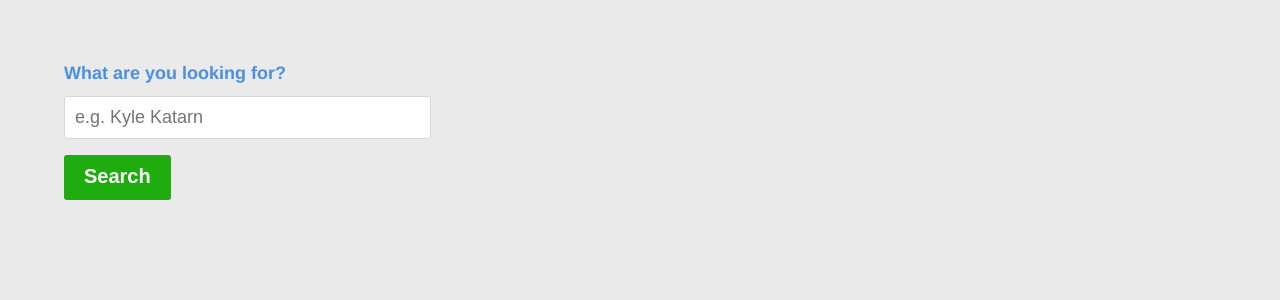
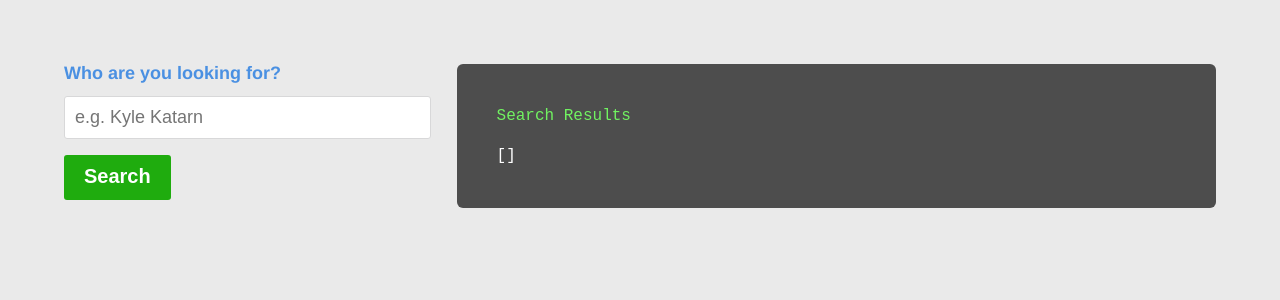
Before and after one commit to jamboid/vue-swapi-basic-connection, a Vue app: page / in a window 1280 px wide. Shown: the top 300 px of the page. Built offline with nearby package versions, Linux system fonts and the light colour scheme.

Commit message:
Added basic search and display

```diff
--- a/src/App.vue
+++ b/src/App.vue
@@ -1,16 +1,19 @@
 <template>
   <div id="app" class="gd_Base">
     <SearchForm></SearchForm>
+    <FormReport reportTitle="Search Results"></FormReport>
   </div>
 </template>
 
 <script>
 import SearchForm from "@/components/SearchForm/SearchForm";
+import FormReport from "@/components/FormReport/FormReport";
 
 export default {
   name: 'app',
   components: {
-    SearchForm
+    SearchForm,
+    FormReport
   }
 }
 </script>
--- /dev/null
+++ b/src/components/FormReport/FormReport.scss
@@ -0,0 +1,23 @@
+// Form Report component styles
+
+.cp_FormReport {
+  grid-column:5 / span 8;
+
+  &__inner {
+    padding:em(40);
+    background:$clrGrey;
+    color:$clrWhite;
+    border-radius:6px;
+    text-align: left;
+  }
+
+  pre {
+    line-height: 1.5;
+    font-family: $monospacefontfamily;
+  }
+
+  &__title {
+    color:lighten($clrGreen,30);
+    margin-bottom:1em;
+  }
+}
--- /dev/null
+++ b/src/components/FormReport/FormReport.vue
@@ -0,0 +1,29 @@
+<template>
+  <div class="cp_FormReport">
+    <div class="cp_FormReport__inner">
+      <pre class="cp_FormReport__title">{{ reportTitle }}</pre>
+      <pre>{{ formData }}</pre>
+    </div>
+  </div>
+</template>
+
+<script>
+export default {
+  name: "FormReport",
+  props: {
+    reportTitle: {
+      type:String,
+      required: true
+    }
+  },
+  computed: {
+    formData () {
+      return this.$store.getters.searchResults;
+    }
+  },
+}
+</script>
+
+<style lang="scss" scoped>
+  @import 'FormReport.scss';
+</style>
--- a/src/components/SearchForm/SearchForm.vue
+++ b/src/components/SearchForm/SearchForm.vue
@@ -1,17 +1,20 @@
 <template>
   <form class="cp_SearchForm" v-on:submit.prevent=handleFormSubmit>
-    <TextField id="term" v-model="term" label="What are you looking for?" placeholder="e.g. Kyle Katarn" :status="$v.term.$error ? 'error' : null" @blur="$v.term.$touch()" @input="$v.term.$touch()"></TextField>
+    <TextField id="term" v-model="term" label="Who are you looking for?" placeholder="e.g. Kyle Katarn" :status="$v.term.$error ? 'error' : null" @blur="$v.term.$touch()" @input="$v.term.$touch()"></TextField>
     <Button label="Search" mode="basic"></Button>
   </form>
 </template>
 
 <script>
 import { required } from 'vuelidate/lib/validators';
-
 import FormMixin from '@/mixins/formValidation';
-
 import Button from "@/components/FormButton/FormButton.vue";
 import TextField from "@/components/FormTextField/FormTextField.vue";
+
+import { getJSON } from "@/modules/Ajax"
+
+const API_BASE_URL = "https://swapi.co/api/";
+const API_PEOPLE_SEARCH_URL = "people/?search=";
 
 export default {
   name: "SearchForm",
@@ -32,8 +35,21 @@ export default {
   },
   methods: {
     handleFormSubmit: function () {
+
+      // Check validation for the whole form and return out of this
+      // function if there are any errors..
+      this.$v.$touch();
+      if(this.$v.$anyError) {
+        return
+      }
+
       if(this.$v.$anyError || !this.isActive) {
-        return;
+        const endpoint = API_BASE_URL + API_PEOPLE_SEARCH_URL + this.term;
+
+        getJSON(endpoint)
+        .then(data => {
+          this.$store.commit("updateSearchResults", data);
+        });
       }
     }
   }
--- a/src/store.js
+++ b/src/store.js
@@ -5,10 +5,17 @@ Vue.use(Vuex)
 
 export default new Vuex.Store({
   state: {
-
+    searchResults: []
+  },
+  getters: {
+    searchResults: state => {
+      return state.searchResults;
+    }
   },
   mutations: {
-
+    updateSearchResults: (state, data) => {
+      state.searchResults = data;
+    }
   },
   actions: {
 
```
